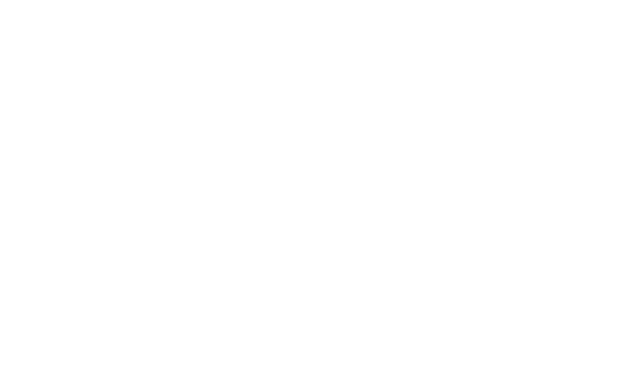
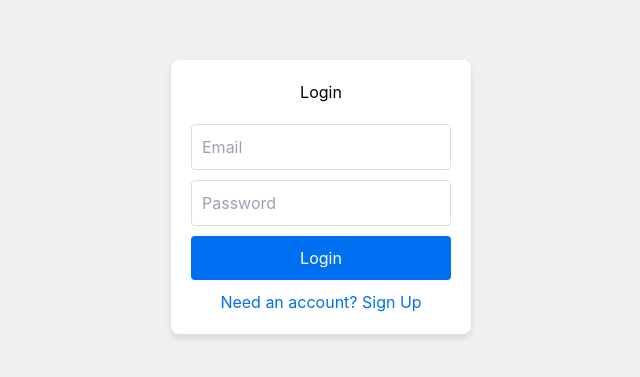
Before and after one commit to inyoung4121/myblog-back, a React (Create React App) app in the folder src/main/front/: page /login in a window 1280 px wide. Before the commit this address had no page. Shown: the part 203-580 px from the top of the page, without its empty margins (319-959 px from the left). Built offline with nearby package versions, Linux system fonts and the light colour scheme; a web font is replaced by a local one.

Commit message:
feature: 로그인/회원가입페이지

```diff
--- a/src/main/front/src/App.js
+++ b/src/main/front/src/App.js
@@ -1,6 +1,7 @@
 import React from 'react';
 import { BrowserRouter as Router, Route, Routes } from 'react-router-dom';
 import MainPage from './components/MainPage';
+import LoginPage from './components/LoginPage';
 import PostDetail from './components/PostDetail';
 
 const App = () => {
@@ -9,6 +10,7 @@
             <Routes>
                 <Route path="/" element={<MainPage />} />
                 <Route path="/api/posts/:postId" element={<PostDetail />} />
+                <Route path="/login" element={<LoginPage />} />
             </Routes>
         </Router>
     );
--- /dev/null
+++ b/src/main/front/src/components/LoginPage.js
@@ -0,0 +1,141 @@
+import React, { useState } from 'react';
+import { useNavigate } from 'react-router-dom';
+
+
+const AuthForm = () => {
+    const navigate = useNavigate();
+
+    const [isLogin, setIsLogin] = useState(true);
+    const [username, setUsername] = useState('');
+    const [email, setEmail] = useState('');
+    const [password, setPassword] = useState('');
+    const [error, setError] = useState('');
+    const [loading, setLoading] = useState(false);
+
+    const handleSubmit = async (e) => {
+        e.preventDefault();
+        setError('');
+        setLoading(true);
+
+        const url = isLogin ? '/api/login' : '/api/signup';
+        const body = isLogin ? { email, password } : { username, email, password };
+
+        try {
+            const response = await fetch(url, {
+                method: 'POST',
+                headers: {
+                    'Content-Type': 'application/json',
+                },
+                body: JSON.stringify(body),
+            });
+
+            if (!response.ok) {
+                const errorData = await response.json();
+                throw new Error(errorData.message || 'An error occurred');
+            }
+
+            const data = await response.json();
+            console.log(isLogin ? 'Login successful:' : 'Registration successful:', data);
+
+            // 사용자 정보를 로컬 스토리지에 저장
+            localStorage.setItem('user', JSON.stringify(data));
+
+            // 메인 페이지로 리다이렉트
+            navigate('/');
+        } catch (err) {
+            setError(err.message || (isLogin ? 'Invalid email or password.' : 'Registration failed.'));
+        } finally {
+            setLoading(false);
+        }
+    };
+
+    const styles = {
+        container: {
+            display: 'flex',
+            justifyContent: 'center',
+            alignItems: 'center',
+            height: '100vh',
+            backgroundColor: '#f0f0f0',
+        },
+        form: {
+            backgroundColor: 'white',
+            padding: '20px',
+            borderRadius: '8px',
+            boxShadow: '0 4px 6px rgba(0, 0, 0, 0.1)',
+            width: '300px',
+        },
+        title: {
+            textAlign: 'center',
+            marginBottom: '20px',
+        },
+        input: {
+            width: '100%',
+            padding: '10px',
+            marginBottom: '10px',
+            border: '1px solid #ddd',
+            borderRadius: '4px',
+        },
+        button: {
+            width: '100%',
+            padding: '10px',
+            backgroundColor: '#0070f3',
+            color: 'white',
+            border: 'none',
+            borderRadius: '4px',
+            cursor: 'pointer',
+            marginBottom: '10px',
+        },
+        error: {
+            color: 'red',
+            marginTop: '10px',
+        },
+        toggle: {
+            textAlign: 'center',
+            color: '#0070f3',
+            cursor: 'pointer',
+        },
+    };
+
+    return (
+        <div style={styles.container}>
+            <form onSubmit={handleSubmit} style={styles.form}>
+                <h2 style={styles.title}>{isLogin ? 'Login' : 'Sign Up'}</h2>
+                {!isLogin && (
+                    <input
+                        type="text"
+                        placeholder="Username"
+                        value={username}
+                        onChange={(e) => setUsername(e.target.value)}
+                        required
+                        style={styles.input}
+                    />
+                )}
+                <input
+                    type="email"
+                    placeholder="Email"
+                    value={email}
+                    onChange={(e) => setEmail(e.target.value)}
+                    required
+                    style={styles.input}
+                />
+                <input
+                    type="password"
+                    placeholder="Password"
+                    value={password}
+                    onChange={(e) => setPassword(e.target.value)}
+                    required
+                    style={styles.input}
+                />
+                <button type="submit" disabled={loading} style={styles.button}>
+                    {loading ? 'Processing...' : (isLogin ? 'Login' : 'Sign Up')}
+                </button>
+                {error && <p style={styles.error}>{error}</p>}
+                <p style={styles.toggle} onClick={() => setIsLogin(!isLogin)}>
+                    {isLogin ? 'Need an account? Sign Up' : 'Already have an account? Login'}
+                </p>
+            </form>
+        </div>
+    );
+};
+
+export default AuthForm;
```
Also changed, not shown: 1 other file (tests, documents, lock files or other folders).
